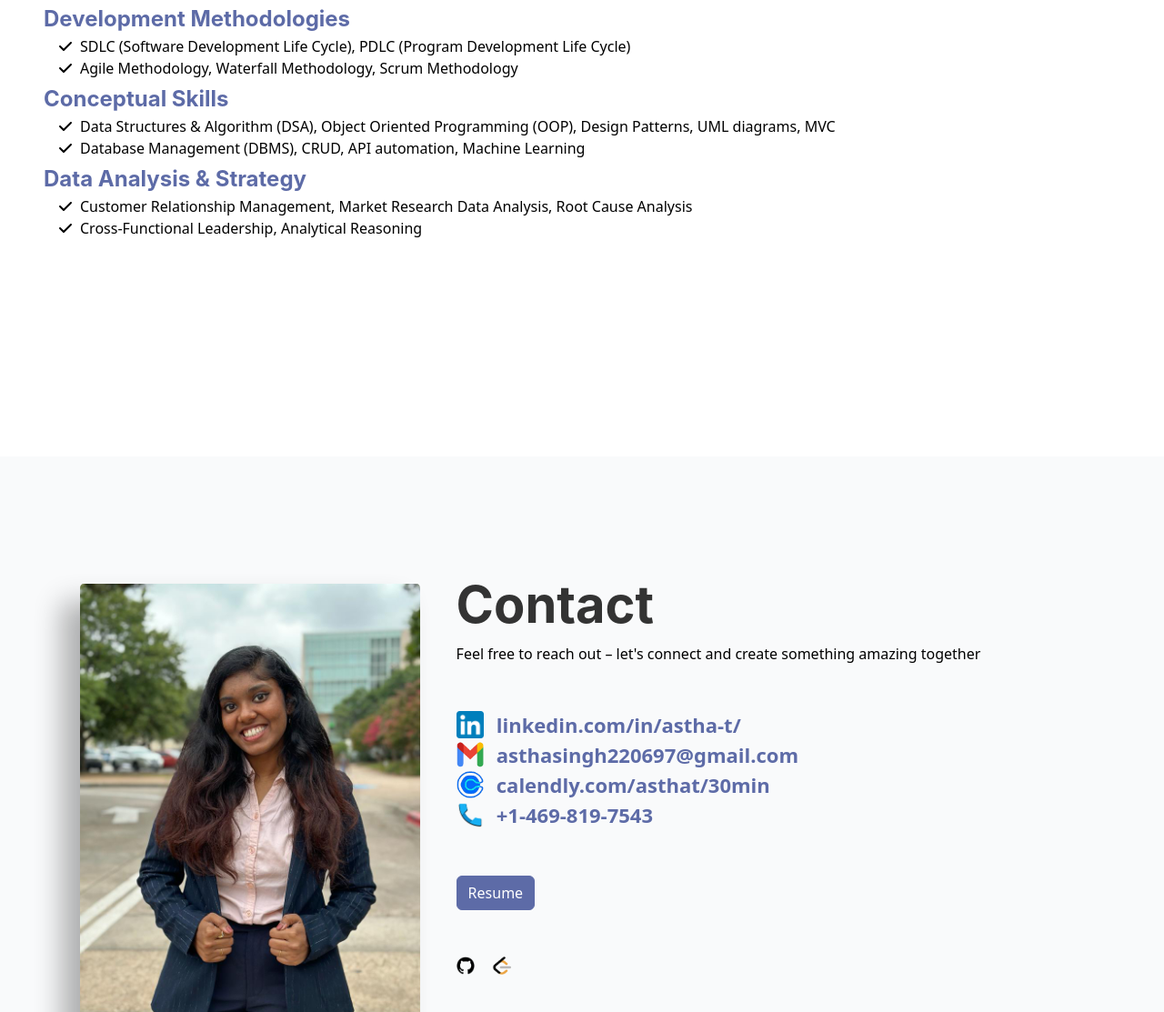
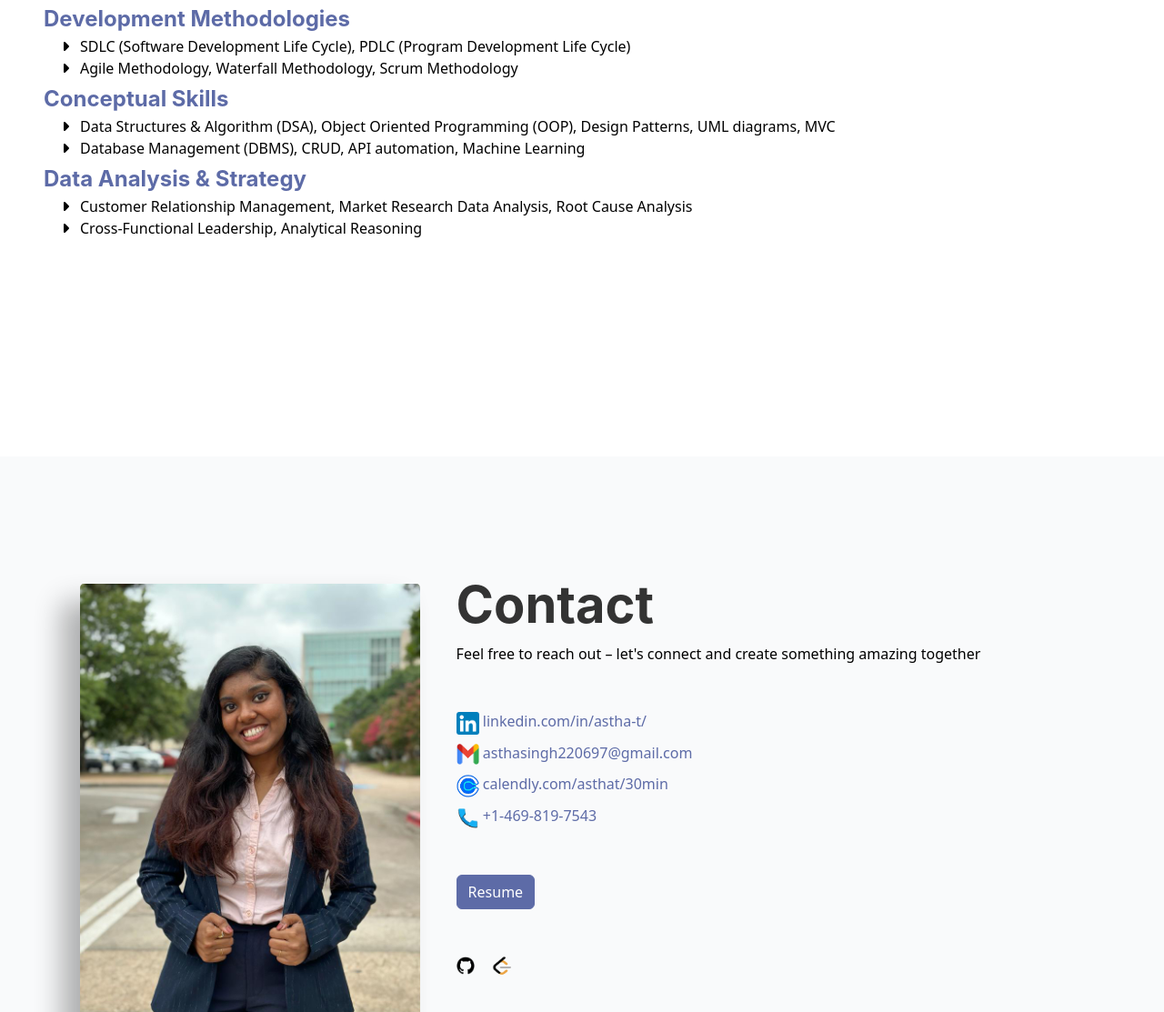
Before and after one commit to ASTHA22/astha22.github.io, a plain HTML site: page index.html in a window 1280 px wide. Shown: the part 6935-8048 px from the top of the page at 91% size. Drawn offline with nearby package versions, Linux system fonts and the light colour scheme; a script that the page names is missing.

Commit message:
Add files via upload

```diff
--- a/index.html
+++ b/index.html
@@ -470,7 +470,7 @@
                     <h2 class="mb-1">Research - Patents & Publications</h2>
                         <div class="row row-cols-1 row-cols-md-4 g-3">
                             <div class="col">
-                                <div class="card mt-3 mb-3 order-1" style="height: 500px; overflow: hidden;box-shadow: 4px 4px 30px rgba(75, 85, 99, 0.1);">
+                                <div class="card mt-3 mb-3 order-1" style="height: 530px; overflow: hidden;box-shadow: 4px 4px 30px rgba(75, 85, 99, 0.1);">
                                     <div class="card-body d-flex flex-column justify-content-left text-left">
                                         <img src="assets/img/P1.jpg" class="card-img-top mb-3" alt="" style="width: 100%; height: 200px;">
                                         <div>
@@ -484,7 +484,7 @@
                             </div>
 
                             <div class="col">
-                                <div class="card mt-3 mb-3 order-2" style="height: 500px; overflow: hidden;box-shadow: 4px 4px 30px rgba(75, 85, 99, 0.1);">
+                                <div class="card mt-3 mb-3 order-2" style="height: 530px; overflow: hidden;box-shadow: 4px 4px 30px rgba(75, 85, 99, 0.1);">
                                     <div class="card-body d-flex flex-column justify-content-left text-left">
                                         <img src="assets/img/P2.png" class="card-img-top mb-3" alt="" style="width: 100%;; height: 200px;">
                                         <div>
@@ -498,7 +498,7 @@
                             </div>
 
                             <div class="col">
-                                <div class="card mt-3 mb-3 order-3" style="height: 500px; overflow: hidden;box-shadow: 4px 4px 30px rgba(75, 85, 99, 0.1);">
+                                <div class="card mt-3 mb-3 order-3" style="height: 530px; overflow: hidden;box-shadow: 4px 4px 30px rgba(75, 85, 99, 0.1);">
                                     <div class="card-body d-flex flex-column justify-content-left text-left">
                                         <img src="assets/img/P3.jpg" class="card-img-top mb-3" alt="" style="width: 100%; height: 200px;">
                                         <div>
@@ -512,7 +512,7 @@
                             </div>
 
                             <div class="col">
-                                <div class="card mt-3 mb-3 order-4" style="height: 500px; overflow: hidden;box-shadow: 4px 4px 30px rgba(75, 85, 99, 0.1);">
+                                <div class="card mt-3 mb-3 order-4" style="height: 530px; overflow: hidden;box-shadow: 4px 4px 30px rgba(75, 85, 99, 0.1);">
                                     <div class="card-body d-flex flex-column justify-content-left text-left">
                                         <img src="assets/img/P4.jpg" class="card-img-top mb-3" alt="" style="width: 100%; height: 200px;">
                                         <div>
@@ -603,33 +603,33 @@
                     <div class="subheading mb-0 mt-1" style="color: #5D6BA7;">Development Methodologies</div>
                     <ul class="fa-ul mb-0">
                         <li>
-                            <span class="fa-li"><i class="fas fa-check"></i></span>
+                            <span class="fa-li"><i class="fas fa-caret-right"></i></span>
                             SDLC (Software Development Life Cycle), PDLC (Program Development Life Cycle)
                         </li>
                         <li>
-                            <span class="fa-li"><i class="fas fa-check"></i></span>
+                            <span class="fa-li"><i class="fas fa-caret-right"></i></span>
                             Agile Methodology, Waterfall Methodology, Scrum Methodology
                         </li>
                     </ul>
                     <div class="subheading mb-0 mt-1" style="color: #5D6BA7;">Conceptual Skills</div>
                     <ul class="fa-ul mb-0">
                         <li>
-                            <span class="fa-li"><i class="fas fa-check"></i></span>
+                            <span class="fa-li"><i class="fas fa-caret-right"></i></span>
                             Data Structures & Algorithm (DSA), Object Oriented Programming (OOP), Design Patterns, UML diagrams, MVC
                         </li>
                         <li>
-                            <span class="fa-li"><i class="fas fa-check"></i></span>
+                            <span class="fa-li"><i class="fas fa-caret-right"></i></span>
                             Database Management (DBMS), CRUD, API automation, Machine Learning
                         </li>
                     </ul>
                     <div class="subheading mb-0 mt-1" style="color: #5D6BA7;">Data Analysis & Strategy</div>
                     <ul class="fa-ul mb-0">
                         <li>
-                            <span class="fa-li"><i class="fas fa-check"></i></span>
+                            <span class="fa-li"><i class="fas fa-caret-right"></i></span>
                             Customer Relationship Management, Market Research Data Analysis, Root Cause Analysis
                         </li>
                         <li>
-                            <span class="fa-li"><i class="fas fa-check"></i></span>
+                            <span class="fa-li"><i class="fas fa-caret-right"></i></span>
                             Cross-Functional Leadership, Analytical Reasoning
                         </li>
                     </ul>
@@ -648,29 +648,29 @@
                             <p>Feel free to reach out – let's connect and create something amazing together</p>
 
                             <div class="contact-container">
-                                <div style="display: block;">
+                                <div class="mb-2" style="display: block;">
                                     <a title="LinkedIn" href="https://www.linkedin.com/in/astha-t/" target="_blank" rel="noopener noreferrer" style="display: inline-block; vertical-align: middle;">
-                                        <img src="assets/img/LI_col.png" alt="" width="30" height="30" >
+                                        <img src="assets/img/LI_col.png" alt="" width="25" height="25" >
                                     </a>
-                                    <a href="https://www.linkedin.com/in/astha-t/" target="_blank" rel="noopener noreferrer" class="email-link" style="font-size: 22px; font-weight: bold; vertical-align: middle; margin-left: 10px;">linkedin.com/in/astha-t/</a>
+                                    <a href="https://www.linkedin.com/in/astha-t/" target="_blank" rel="noopener noreferrer" class="email-link">linkedin.com/in/astha-t/</a>
                                 </div>
-                                <div style="display: block;">
+                                <div class="mb-2" style="display: block;">
                                     <a title="Email" href="mailto:asthasingh220697@gmail.com" target="_blank" rel="noopener noreferrer" style="display: inline-block; vertical-align: middle;">
-                                        <img src="assets/img/gmail_col.png" alt="" width="30" height="30">
+                                        <img src="assets/img/gmail_col.png" alt="" width="25" height="25">
                                     </a>
-                                    <a href="mailto:asthasingh220697@gmail.com" target="_blank" rel="noopener noreferrer" class="email-link" style="font-size: 22px; font-weight: bold; vertical-align: middle; margin-left: 10px;">asthasingh220697@gmail.com</a>
+                                    <a href="mailto:asthasingh220697@gmail.com" target="_blank" rel="noopener noreferrer" class="email-link">asthasingh220697@gmail.com</a>
                                 </div>
-                                <div style="display: block;">
+                                <div class="mb-2" style="display: block;">
                                     <a title="Calendly" href="https://calendly.com/asthat/30min" target="_blank" rel="noopener noreferrer" style="display: inline-block; vertical-align: middle;">
-                                        <img src="assets/img/calendly_col.png" alt="" width="30" height="30">
+                                        <img src="assets/img/calendly_col.png" alt="" width="25" height="25">
                                     </a>
-                                    <a href="https://calendly.com/asthat/30min" target="_blank" rel="noopener noreferrer" class="email-link" style="font-size: 22px; font-weight: bold; vertical-align: middle; margin-left: 10px;">calendly.com/asthat/30min</a>
+                                    <a href="https://calendly.com/asthat/30min" target="_blank" rel="noopener noreferrer" class="email-link">calendly.com/asthat/30min</a>
                                 </div>
-                                <div style="display: block;">
+                                <div class="mb-2" style="display: block;">
                                     <a title="Phone" href="tel://+1-469-819-7543/" target="_blank" rel="noopener noreferrer" style="display: inline-block; vertical-align: middle;">
-                                        <img src="assets/img/Phone.png" alt="" width="30" height="30">
+                                        <img src="assets/img/Phone.png" alt="" width="25" height="25">
                                     </a>
-                                    <a href="tel://+1-469-819-7543/" target="_blank" rel="noopener noreferrer" class="email-link" style="font-size: 22px; font-weight: bold; vertical-align: middle; margin-left: 10px;">+1-469-819-7543</a>
+                                    <a href="tel://+1-469-819-7543/" target="_blank" rel="noopener noreferrer" class="email-link">+1-469-819-7543</a>
                                 </div>
                             </div>
 
```
